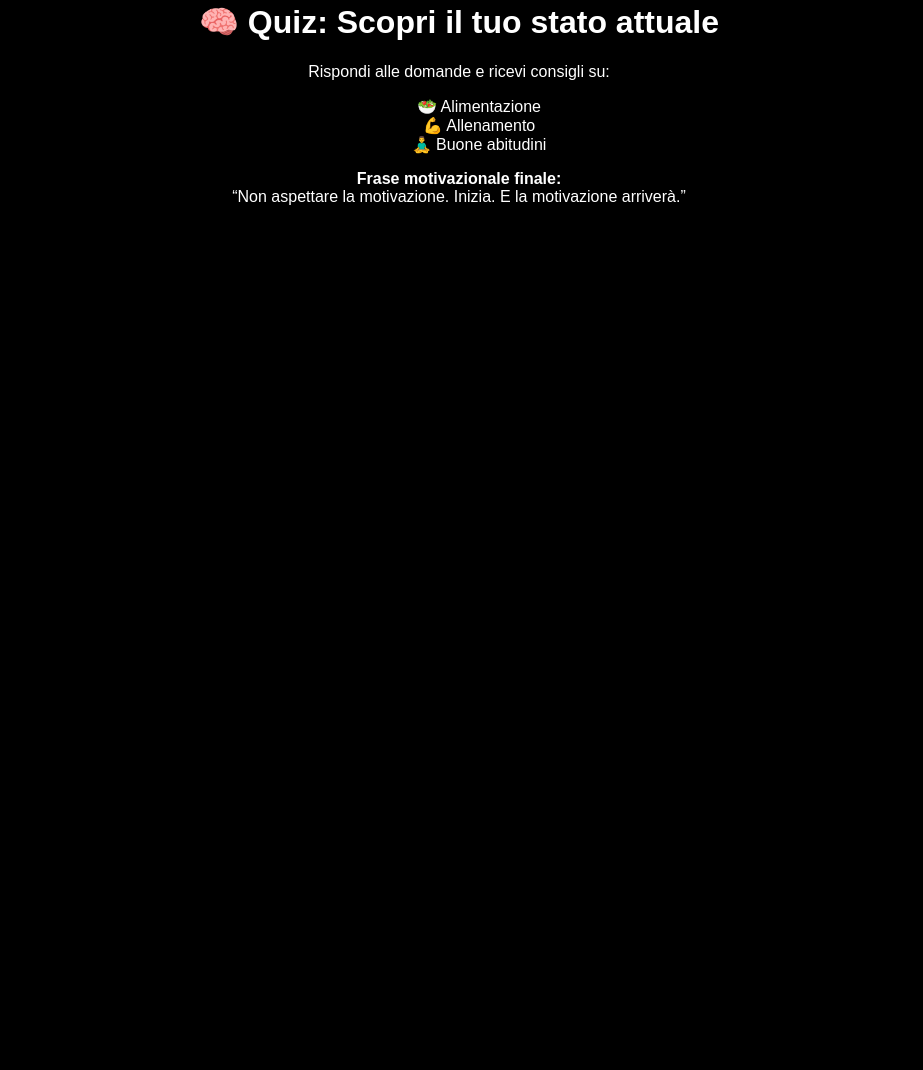
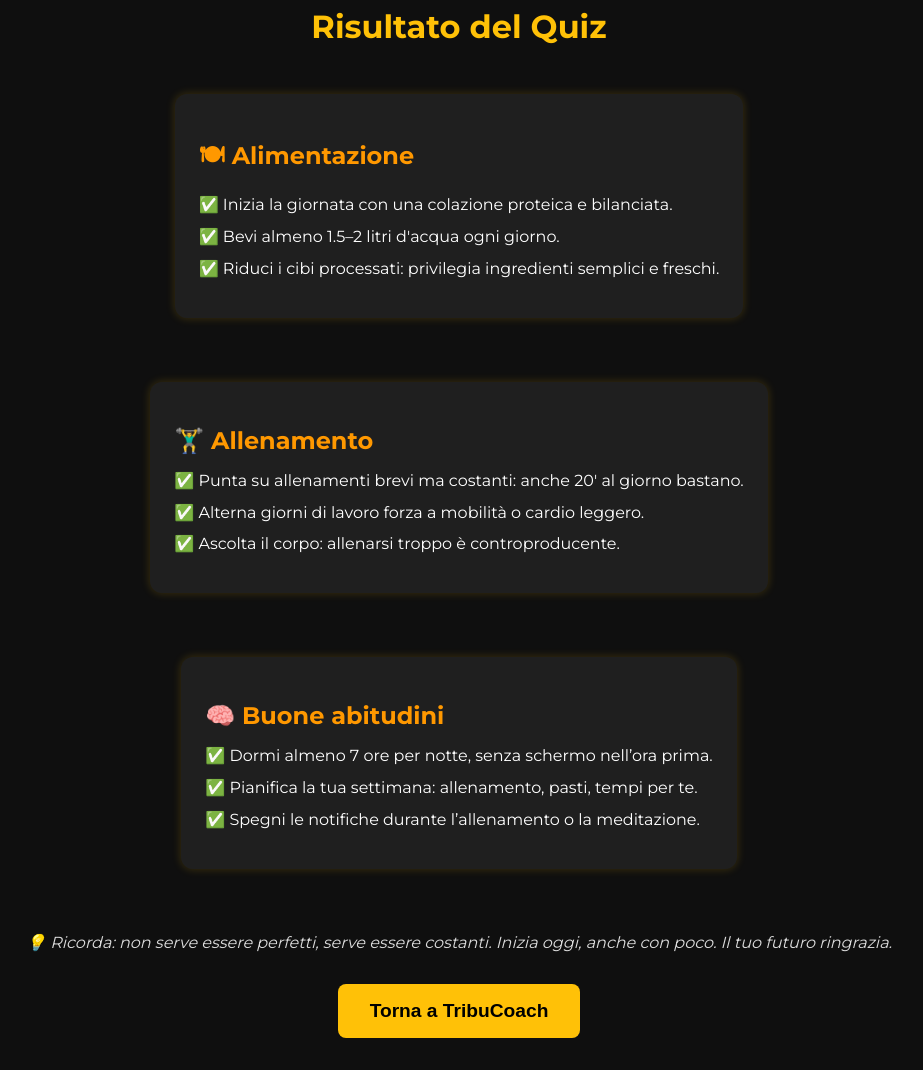
Before and after one commit to Padu76/tribucoach, a plain HTML site: page quiz.html in a window 1280 px wide. Shown: the part 46-1116 px from the top of the page, without its empty margins (181-1104 px from the left). Before the commit the page ends 800 px from the top, so only its background shows below. Drawn offline with Linux system fonts and the light colour scheme.

Commit message:
Add files via upload

```diff
--- a/quiz.html
+++ b/quiz.html
@@ -2,26 +2,103 @@
 <!DOCTYPE html>
 <html lang="it">
 <head>
-  <meta charset="UTF-8">
+  <meta charset="UTF-8" />
+  <meta name="viewport" content="width=device-width, initial-scale=1.0"/>
   <title>Quiz TribuCoach</title>
+  <link href="https://fonts.googleapis.com/css2?family=Montserrat:wght@400;700&display=swap" rel="stylesheet">
   <style>
     body {
-      background-color: #000;
-      color: white;
-      font-family: 'Rubik', sans-serif;
-      padding: 20px;
-      text-align: center;
+      font-family: 'Montserrat', sans-serif;
+      background-color: #0f0f0f;
+      color: #ffffff;
+      margin: 0;
+      padding: 2rem;
+      display: flex;
+      flex-direction: column;
+      align-items: center;
+    }
+    h1 {
+      color: #ffc107;
+      font-size: 2rem;
+      margin-bottom: 1rem;
+    }
+    .section {
+      max-width: 700px;
+      margin: 2rem 0;
+      background-color: #1f1f1f;
+      padding: 1.5rem;
+      border-radius: 12px;
+      box-shadow: 0 0 10px rgba(255,193,7,0.2);
+    }
+    .section h2 {
+      color: #ff9800;
+      margin-bottom: 1rem;
+    }
+    .section ul {
+      list-style: none;
+      padding-left: 0;
+    }
+    .section li {
+      margin-bottom: 0.8rem;
+    }
+    .cta {
+      margin-top: 2rem;
+      padding: 1rem 2rem;
+      background-color: #ffc107;
+      color: #000;
+      border: none;
+      font-weight: bold;
+      font-size: 1.2rem;
+      border-radius: 8px;
+      cursor: pointer;
+      transition: background 0.3s ease;
+    }
+    .cta:hover {
+      background-color: #ffb300;
+    }
+    .motivational {
+      margin-top: 2rem;
+      font-style: italic;
+      color: #ddd;
     }
   </style>
 </head>
 <body>
-  <h1>🧠 Quiz: Scopri il tuo stato attuale</h1>
-  <p>Rispondi alle domande e ricevi consigli su:</p>
-  <ul>
-    <li>🥗 Alimentazione</li>
-    <li>💪 Allenamento</li>
-    <li>🧘‍♂️ Buone abitudini</li>
-  </ul>
-  <p><strong>Frase motivazionale finale:</strong><br>“Non aspettare la motivazione. Inizia. E la motivazione arriverà.”</p>
+
+  <h1>Risultato del Quiz</h1>
+
+  <div class="section">
+    <h2>🍽 Alimentazione</h2>
+    <ul>
+      <li>✅ Inizia la giornata con una colazione proteica e bilanciata.</li>
+      <li>✅ Bevi almeno 1.5–2 litri d'acqua ogni giorno.</li>
+      <li>✅ Riduci i cibi processati: privilegia ingredienti semplici e freschi.</li>
+    </ul>
+  </div>
+
+  <div class="section">
+    <h2>🏋️‍♂️ Allenamento</h2>
+    <ul>
+      <li>✅ Punta su allenamenti brevi ma costanti: anche 20' al giorno bastano.</li>
+      <li>✅ Alterna giorni di lavoro forza a mobilità o cardio leggero.</li>
+      <li>✅ Ascolta il corpo: allenarsi troppo è controproducente.</li>
+    </ul>
+  </div>
+
+  <div class="section">
+    <h2>🧠 Buone abitudini</h2>
+    <ul>
+      <li>✅ Dormi almeno 7 ore per notte, senza schermo nell’ora prima.</li>
+      <li>✅ Pianifica la tua settimana: allenamento, pasti, tempi per te.</li>
+      <li>✅ Spegni le notifiche durante l’allenamento o la meditazione.</li>
+    </ul>
+  </div>
+
+  <div class="motivational">
+    💡 Ricorda: non serve essere perfetti, serve essere costanti. Inizia oggi, anche con poco. Il tuo futuro ringrazia.
+  </div>
+
+  <button class="cta" onclick="window.location.href='https://tribucoach.netlify.app'">Torna a TribuCoach</button>
+
 </body>
 </html>
```
